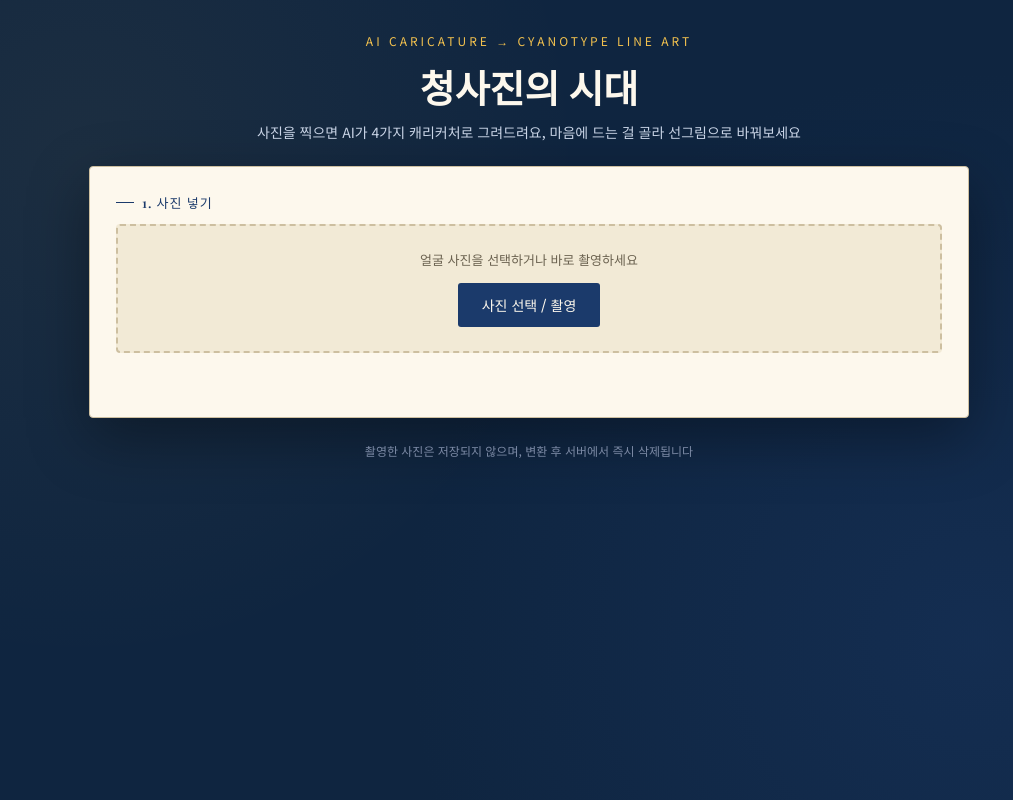
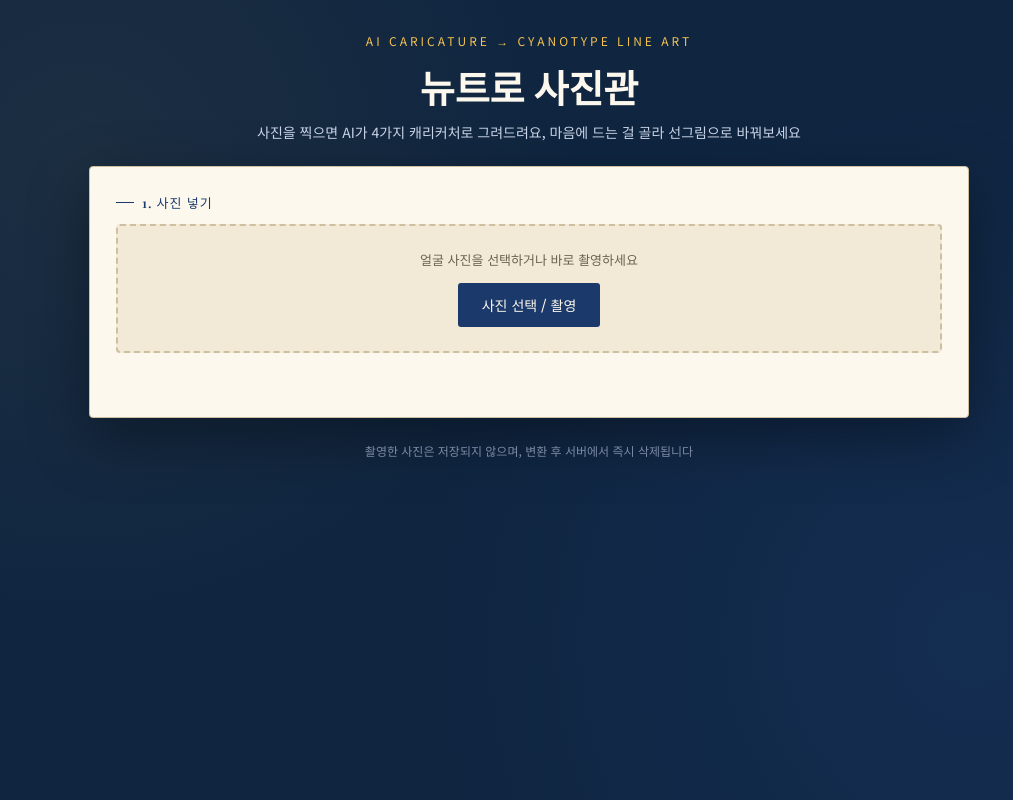
Before and after one commit to ring951-creator/coloring-booth, a website: page public/caricature.html in a window 1280 px wide. Shown: the whole page, without its empty margins (111-1124 px from the left). Drawn offline with nearby package versions, Linux system fonts and the light colour scheme.

Commit message:
Add files via upload

```diff
--- a/public/caricature.html
+++ b/public/caricature.html
@@ -3,7 +3,7 @@
 <head>
 <meta charset="UTF-8">
 <meta name="viewport" content="width=device-width, initial-scale=1.0">
-<title>청사진의 시대 — 캐리커처 만들기</title>
+<title>뉴트로 사진관 — 캐리커처 만들기</title>
 <style>
   @import url('https://fonts.googleapis.com/css2?family=Playfair+Display:wght@600;700&family=Noto+Sans+KR:wght@400;500;700&display=swap');
   :root{
@@ -71,7 +71,7 @@
 <div class="wrap">
   <header>
     <div class="eyebrow">AI Caricature → Cyanotype Line Art</div>
-    <h1>청사진의 시대</h1>
+    <h1>뉴트로 사진관</h1>
     <p class="sub">사진을 찍으면 AI가 4가지 캐리커처로 그려드려요, 마음에 드는 걸 골라 선그림으로 바꿔보세요</p>
   </header>
 
```
Also changed, not shown: public/index.html (+2 -2 lines).
